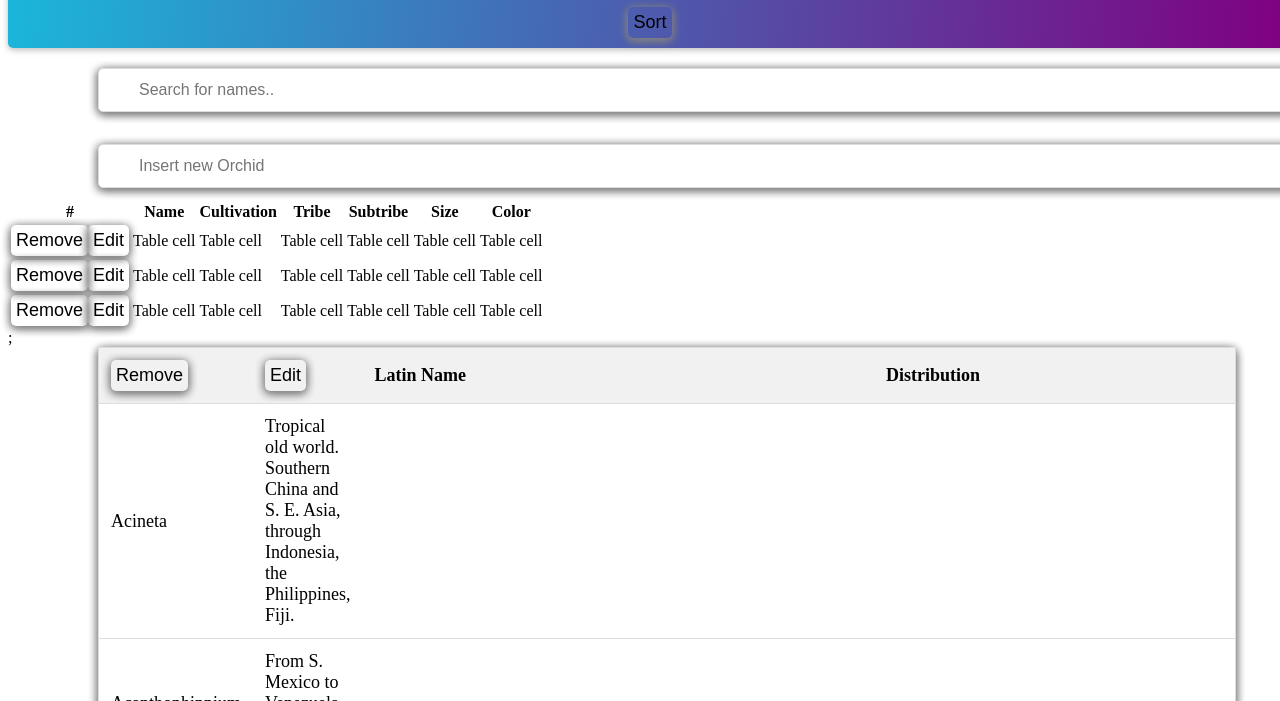
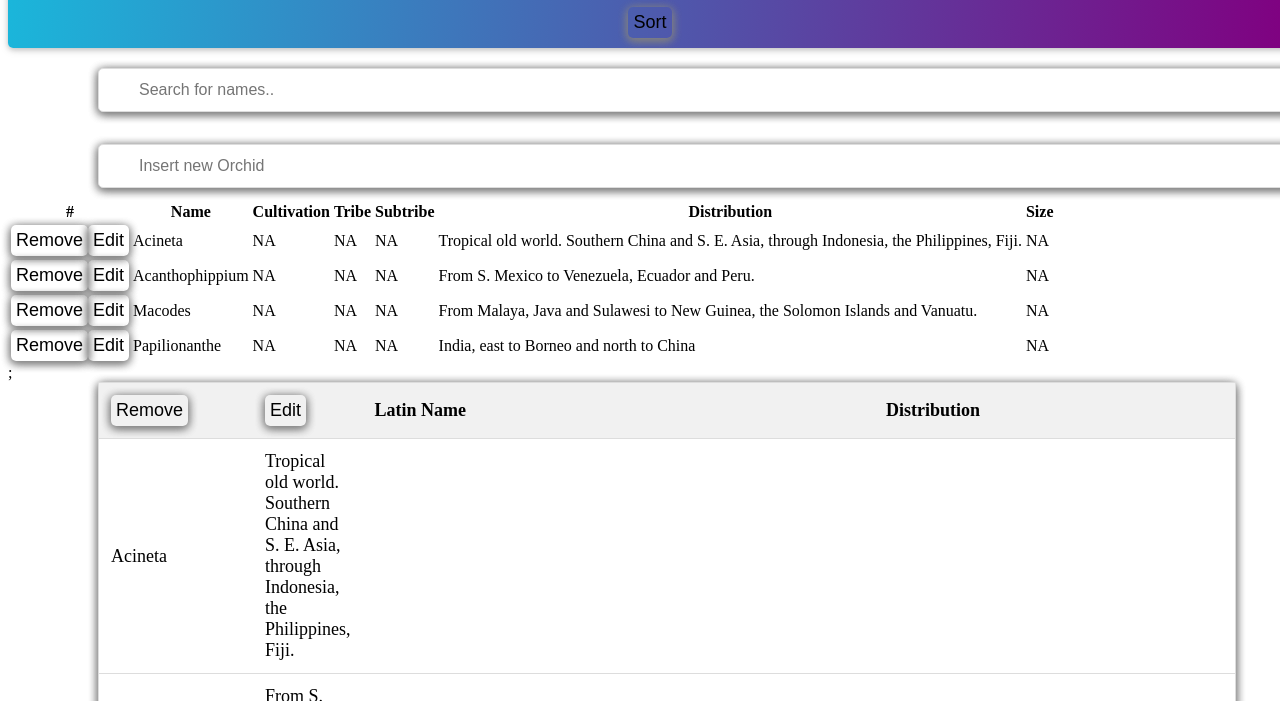
Before and after one commit to jace1084/Orchid-filter, a plain HTML site: page orchid-table.html in a window 1280 px wide. Shown: the part 99-800 px from the top of the page. Drawn offline with Linux system fonts and the light colour scheme.

Commit message:
added in cell data

```diff
--- a/orchid-table.html
+++ b/orchid-table.html
@@ -26,37 +26,46 @@
             <th>Cultivation</th>
             <th>Tribe</th>
             <th>Subtribe</th>
+            <th>Distribution</th>
             <th>Size</th>
-            <th>Color</th>
           </tr>
         </thead>
         <tbody>
           <tr>
             <td><button>Remove</button><button>Edit</button></td>
-            <td>Table cell</td>
-            <td>Table cell</td>
-            <td>Table cell</td>
-            <td>Table cell</td>
-            <td>Table cell</td>
-            <td>Table cell</td>
+            <td>Acineta</td>
+            <td>NA</td>
+            <td>NA</td>
+            <td>NA</td>
+            <td>Tropical old world. Southern China and S. E. Asia, through Indonesia, the Philippines, Fiji.</td> <!--Distribution-->
+            <td>NA</td>
           </tr>
           <tr>
             <td><button>Remove</button><button>Edit</button></td>
-            <td>Table cell</td>
-            <td>Table cell</td>
-            <td>Table cell</td>
-            <td>Table cell</td>
-            <td>Table cell</td>
-            <td>Table cell</td>
+            <td>Acanthophippium</td> <!--Latin Name-->
+            <td>NA</td>
+            <td>NA</td>
+            <td>NA</td>
+            <td>From S. Mexico to Venezuela, Ecuador and Peru.</td> <!--Distribution-->
+            <td>NA</td>
           </tr>
           <tr>
             <td><button>Remove</button><button>Edit</button></td>
-            <td>Table cell</td>
-            <td>Table cell</td>
-            <td>Table cell</td>
-            <td>Table cell</td>
-            <td>Table cell</td>
-            <td>Table cell</td>
+            <td>Macodes</td> <!--Latin Name-->
+            <td>NA</td>
+            <td>NA</td>
+            <td>NA</td>
+            <td>From Malaya, Java and Sulawesi to New Guinea, the Solomon Islands and Vanuatu.</td> <!--Distribution-->
+            <td>NA</td>
+          </tr>
+          <tr>
+            <td><button>Remove</button><button>Edit</button></td>
+            <td>Papilionanthe</td> <!--Latin Name-->
+            <td>NA</td>
+            <td>NA</td>
+            <td>NA</td>
+            <td>India, east to Borneo and north to China</td> <!--Distribution-->
+            <td>NA</td>
           </tr>
         </tbody>
       </Table>;
```
